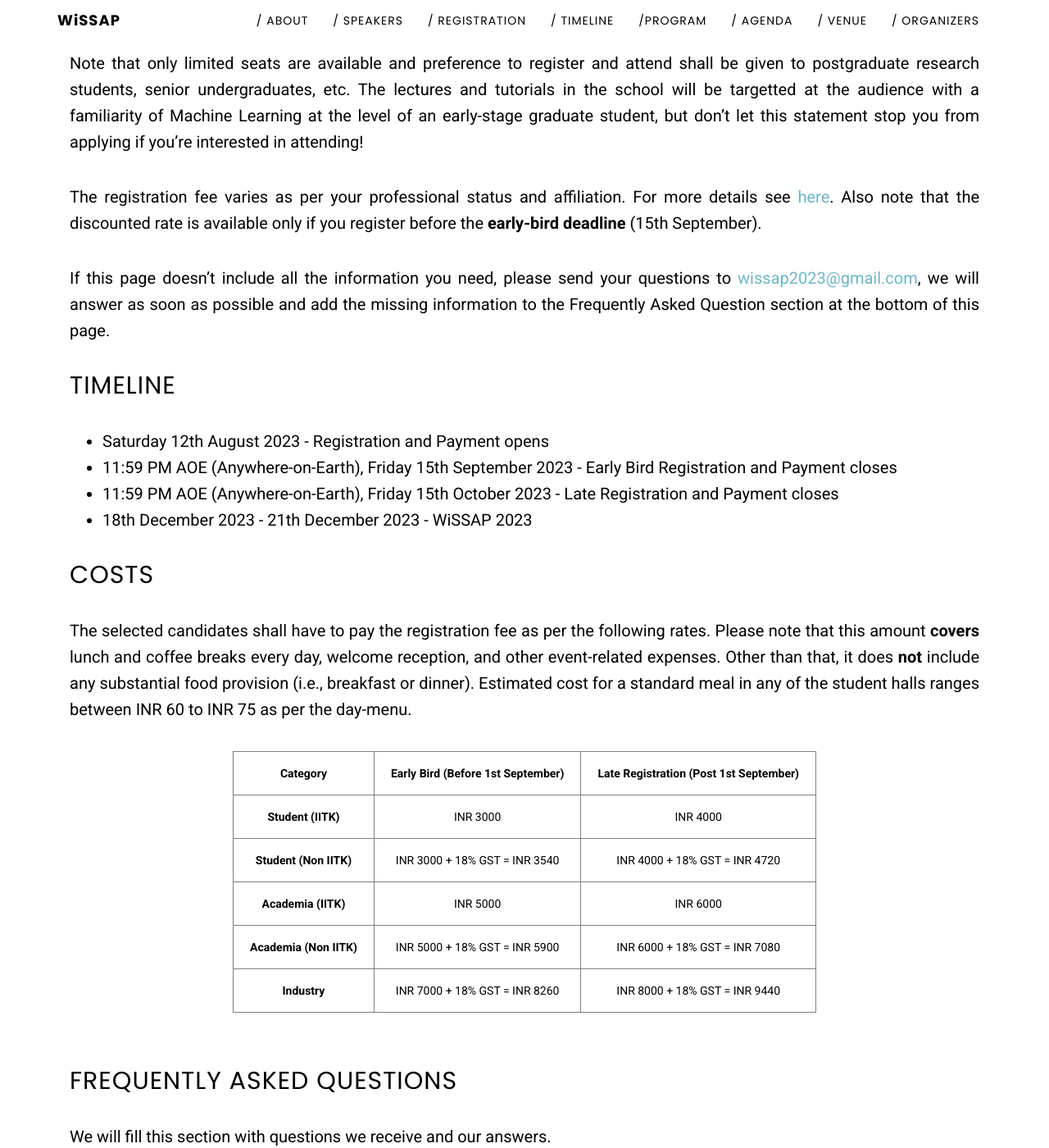
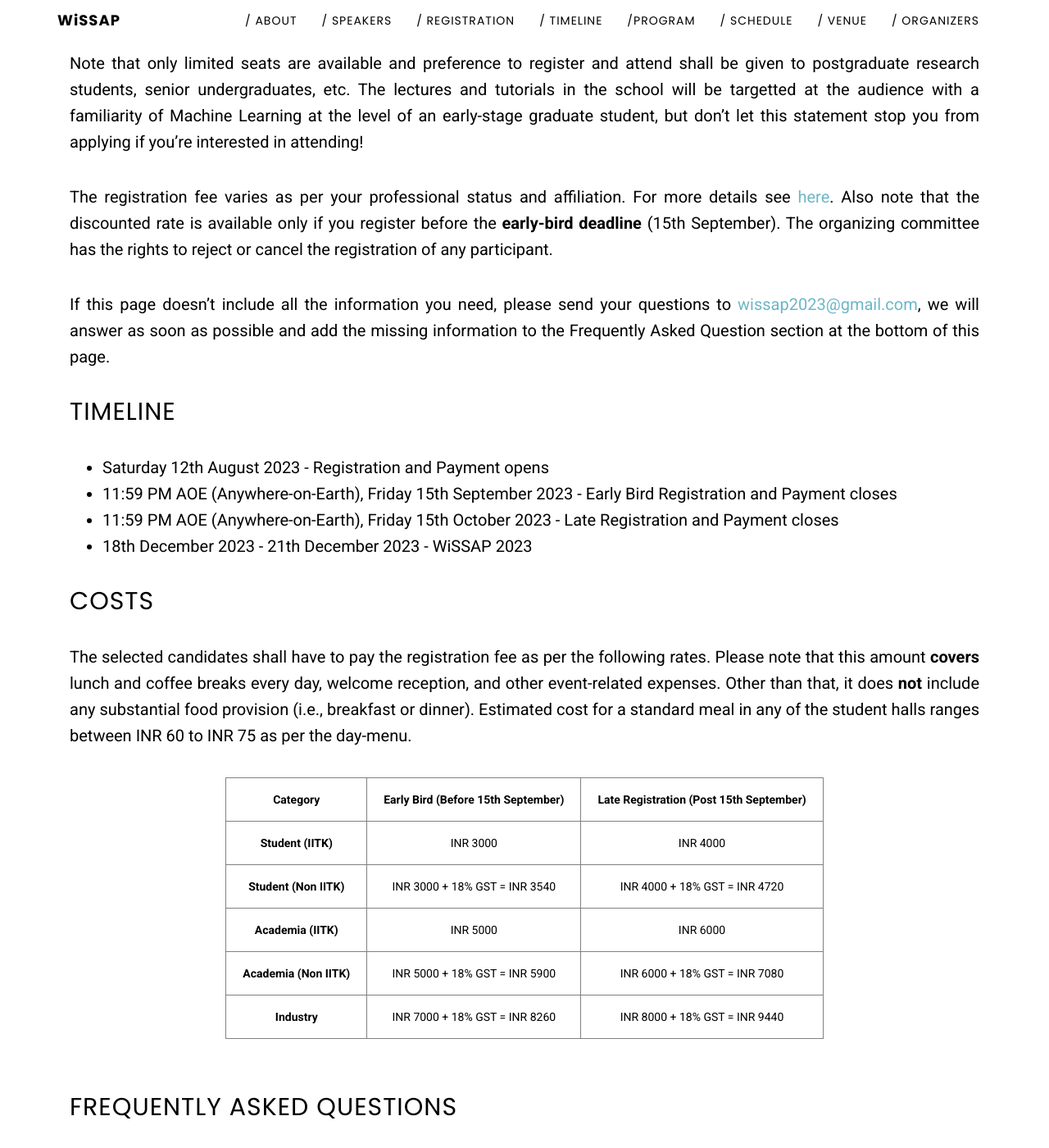
Before and after one commit to madhavlab/wissap23.madhavlab.com, a Jekyll site: the page built from registration.md, in a window 1280 px wide and 1400 px high, scrolled down 722 px. Shown: the whole window at 82% size. Built offline with Jekyll 4.4.1, drawn with Linux system fonts in a browser that asks for light colours.

Commit message:
corrections_typos

```diff
--- a/_config.yml
+++ b/_config.yml
@@ -68,8 +68,8 @@ navigation:
     - name: "WiSSAP Cup"
       url: "wissap-cup"
 
-  - name: "/ Agenda"
-    url: "#agenda"
+  - name: "/ Schedule"
+    url: "#schedule"
 
   - name: "/ Venue"
     url: "#venue"
--- a/_data/wissap-corecommittee.yml
+++ b/_data/wissap-corecommittee.yml
@@ -44,7 +44,7 @@
 - name: Akshay Raina
   title: Webmaster and Abstract
   webpage: https://madhavlab.github.io/team/akshayr
-  image: images/core-team/placeholder-m.jpeg
+  image: images/core-team/akshay.png
 
 - name: Kavya Ranjan Saxena
   title: Competition
--- a/_includes/agenda.html
+++ b/_includes/schedule.html
@@ -2,10 +2,10 @@
 {% comment %}
 Expects following parameters: agenda-data
 {% endcomment %}
-<section id="agenda" class="container content-section">
+<section id="schedule" class="container content-section">
     <div class="row">
         <div class="col-lg-12">
-            <h2>/ Agenda</h2>
+            <h2>/ Schedule</h2>
         </div>
         <div class="col-lg-12 agenda d-flex">
         {% for day in include.agenda-data %}
--- a/_layouts/wissap.html
+++ b/_layouts/wissap.html
@@ -17,7 +17,7 @@
         desc-col-width=7
     %}
     {% include wissap/program.html %}
-    {% include agenda.html agenda-data=site.data.wissap-agenda %}
+    {% include schedule.html agenda-data=site.data.wissap-agenda %}
     {% include wissap/venue.html %}
     {% include wissap/organizers.html %}
     {% include wissap/sponsors.html %}
--- a/registration.md
+++ b/registration.md
@@ -52,6 +52,7 @@ Note that only limited seats are available and preference to register and attend
 The lectures and tutorials in the school will be targetted at the audience with a familiarity of Machine Learning at the level of an early-stage graduate student, but don’t let this statement stop you from applying if you’re interested in attending!
 
 The registration fee varies as per your professional status and affiliation. For more details see [here](#costs). Also note that the discounted rate is available only if you register before the **early-bird deadline** (15th September).
+The organizing committee has the rights to reject or cancel the registration of any participant.
 
 If this page doesn’t include all the information you need, please send your questions to [{{ site.email }}](mailto:{{ site.email }}), we will answer as soon as possible and add the missing information to the Frequently Asked Question section at the bottom of this page.
 
@@ -82,8 +83,8 @@ The selected candidates shall have to pay the registration fee as per the follow
 <thead>
   <tr>
     <th class="tg-c3ow"><span style="font-weight:bold">Category</span></th>
-    <th class="tg-c3ow"><span style="font-weight:bold">Early Bird (Before 1st September)</span></th>
-    <th class="tg-c3ow"><span style="font-weight:bold">Late Registration (Post 1st September)</span></th>
+    <th class="tg-c3ow"><span style="font-weight:bold">Early Bird (Before 15th September)</span></th>
+    <th class="tg-c3ow"><span style="font-weight:bold">Late Registration (Post 15th September)</span></th>
   </tr>
 </thead>
 <tbody>
```
Also changed, not shown: wissap-cup/wissap-cup.md (+1 -1 lines), images/core-team/akshay.png (added), 11 other files.
